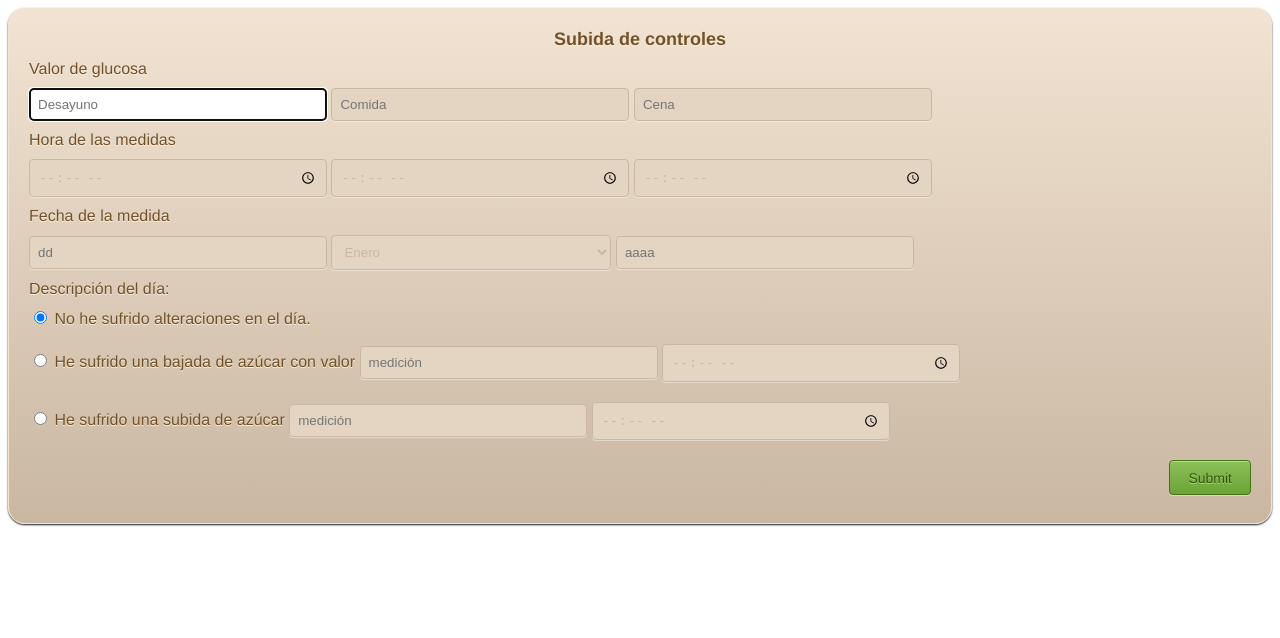
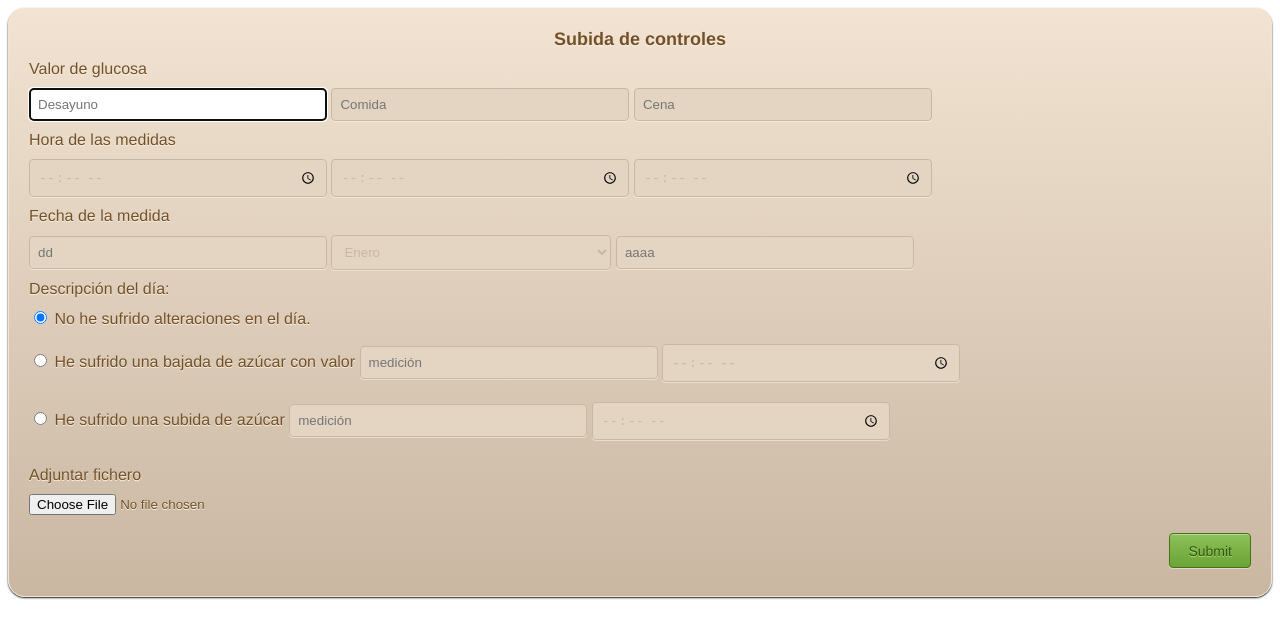
Before and after one commit to serlimo/Glucosa-G16, a plain HTML site: page formulario.html in a window 1280 px wide. Drawn offline with Linux system fonts and the light colour scheme.

Commit message:
CSS form

```diff
--- a/formulario.html
+++ b/formulario.html
@@ -46,8 +46,9 @@
               <input class="form-field" type="text" placeholder="medición" name="glucosa" id="glucosa" maxlength="5" autofocus class="campo"required>
               <input class="form-field" type="time" placeholder="hh:mm"name="hora" id="hora" class="campo" required>
           </div>
+          <p class="form-title">Adjuntar fichero</p>
+            <input class="form-title" type="file" name="fichero">
       <div class="submit-container">
-
         <input class="submit-button" type="submit" value="Submit" />
       </div>
     </form>
```
